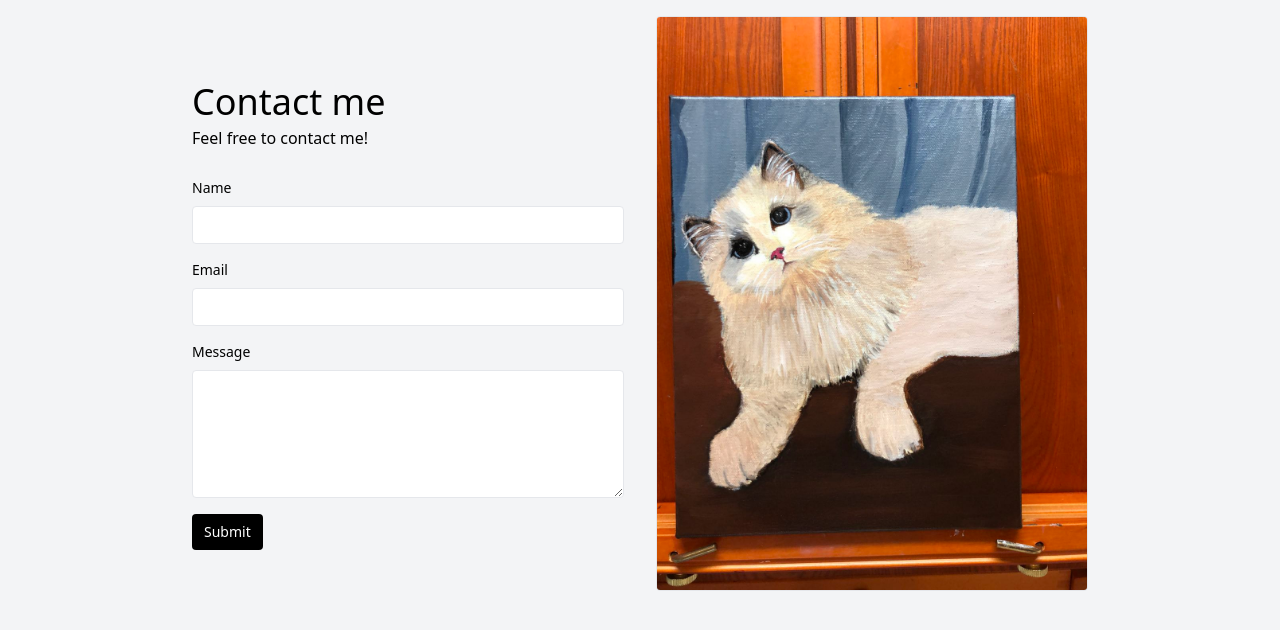
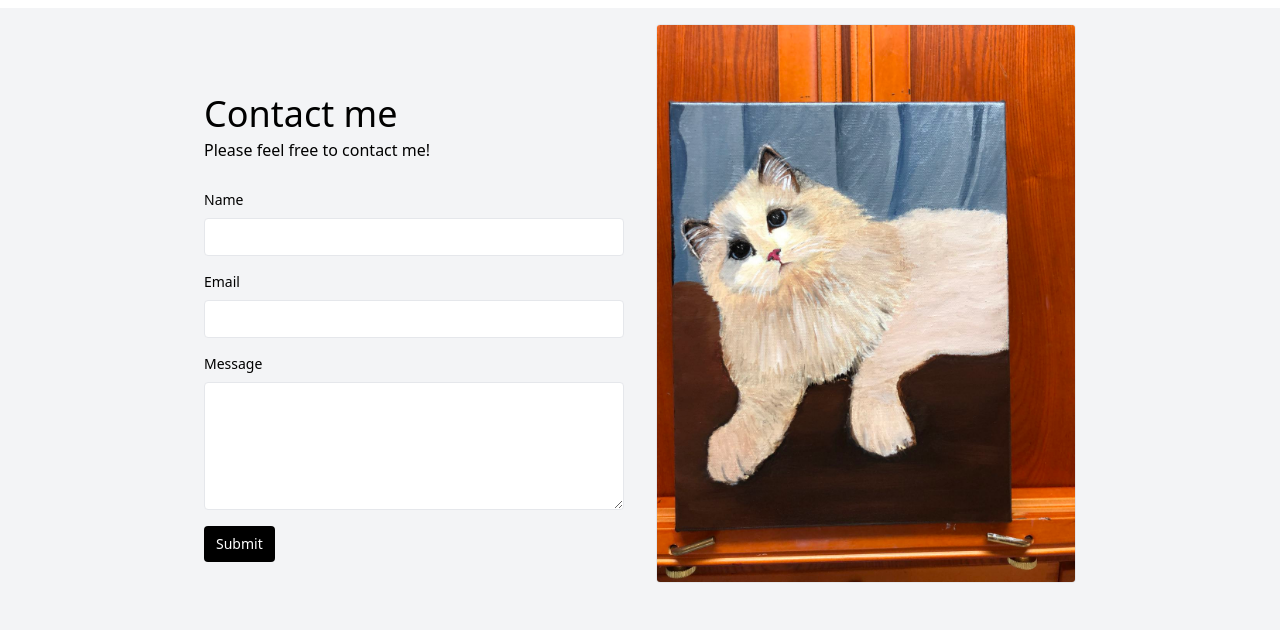
Before and after one commit to bricklayers-studio/zhang-portfolio, a website: page index.html in a window 1280 px wide. Shown: the part 2688-3318 px from the top of the page. Drawn offline with nearby package versions, Linux system fonts and the light colour scheme.

Commit message:
minor changes in Contact section

```diff
--- a/index.html
+++ b/index.html
@@ -159,7 +159,7 @@
             <a href="#more" class="text-black text-sm">Read More</a>
           </p>
           <a
-            href="#"
+            href="#contact"
             class="block md:inline-block text-center no-underline text-orange-900 px-5 py-3 border-2 border-orange-900 hover:bg-orange-900 hover:text-orange-100"
             >Contact Me</a
           >
@@ -200,13 +200,13 @@
     </div>
 
     <!-- CONTACT -->
-    <div id="contact" class="w-full bg-white bg-gray-100 mt-4">
+    <div id="contact" class="w-full bg-white bg-gray-100 mt-6">
       <!-- /title -->
-      <div class="container max-w-4xl mx-auto pb-10 px-12 md:px-0">
+      <div class="container max-w-4xl mx-auto pb-10 px-12 md:px-3">
         <div class="flex flex-wrap justify-start items-center -mx-4">
           <div class="w-full md:w-1/2 p-4">
-            <h1 class="text-xl md:text-4xl">Contact me</h1>
-            <p class="leading-loose text-gray-dark pb-6">Feel free to contact me!</p>
+            <h1 class="text-4xl pt-6">Contact me</h1>
+            <p class="leading-loose text-gray-dark pb-6">Please feel free to contact me!</p>
             <form
               action="https://formsubmit.co/carlmachaalany1@gmail.com"
               method="POST"
```
